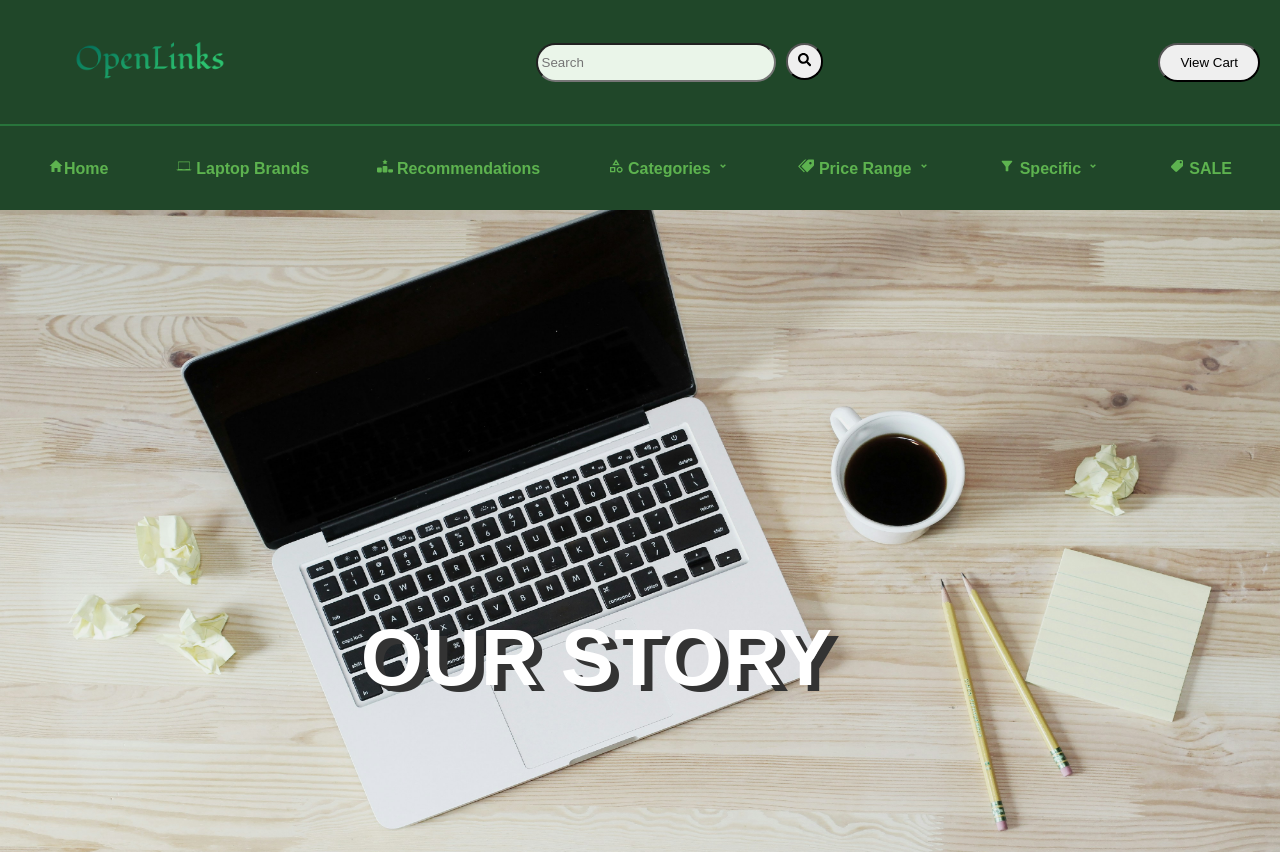
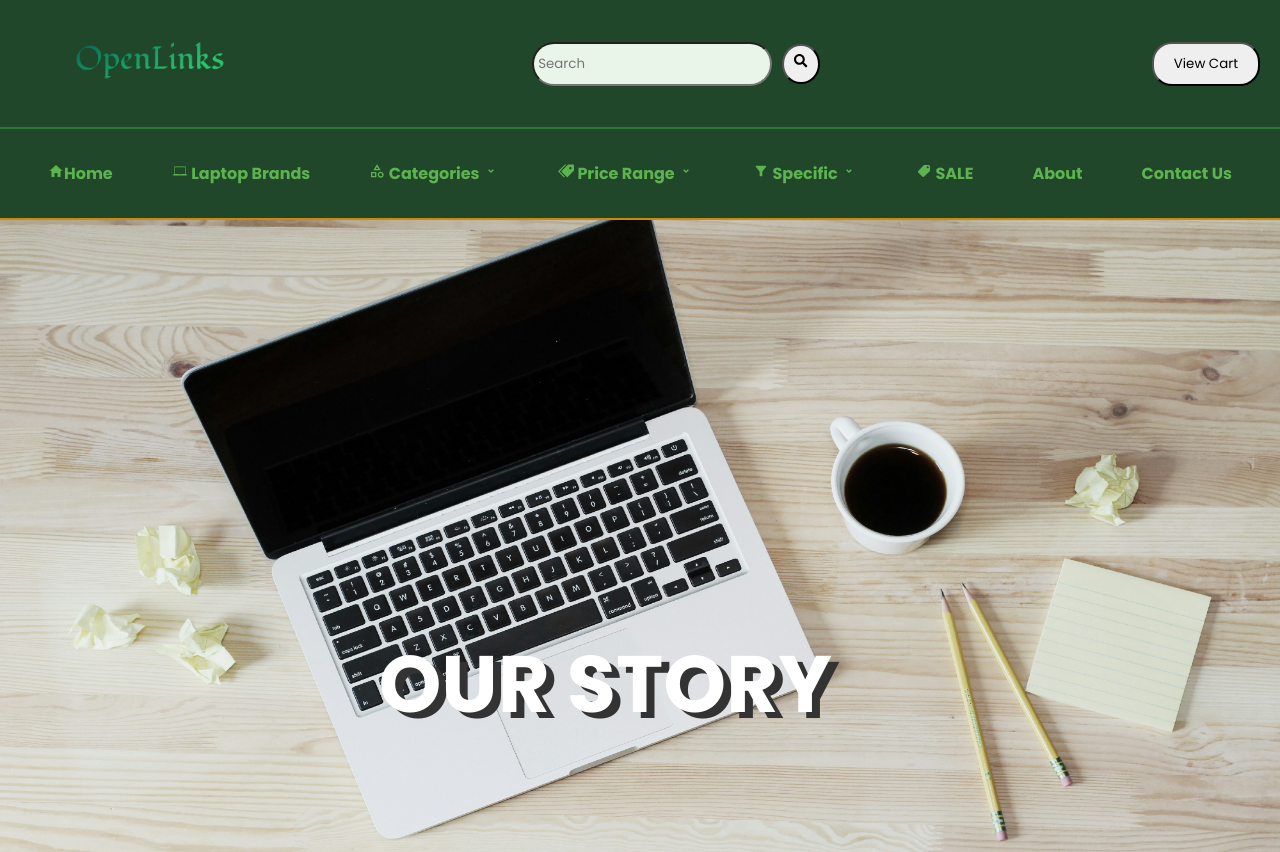
Before and after one commit to Gahbriehel/openlinks, a React (Create React App) app in the folder openlinks/: page /about in a window 1280 px wide. Shown: the top 852 px of the page. Built offline with nearby package versions, Linux system fonts and the light colour scheme.

Commit message:
added about and contact pages to nav || commented out recommendations link

```diff
--- a/openlinks/public/index.html
+++ b/openlinks/public/index.html
@@ -3,6 +3,7 @@
   <head>
     <meta charset="utf-8" />
     <link rel="icon" href="%PUBLIC_URL%profile.png" />
+    <link href="https://fonts.googleapis.com/css2?family=Poppins:wght@400;700&display=swap" rel="stylesheet">
     <meta name="viewport" content="width=device-width, initial-scale=1" />
     <meta name="theme-color" content="#000000" />
     <meta
--- a/openlinks/src/components/nav.css
+++ b/openlinks/src/components/nav.css
@@ -17,6 +17,7 @@
 
     /* Borders and Dividers */
     --border-color: #d6e4d6;
+    --border-orange: rgb(204, 137, 11);
 
     /* Notifications / Highlights */
     --error-warning: #d9534f;
@@ -109,3 +110,7 @@
     color: var(--tertiary-accent);
     font-weight: 700;
 }
+
+.nav_bottom {
+    border-bottom: 2px solid var(--border-orange);
+}
--- a/openlinks/src/components/nav.js
+++ b/openlinks/src/components/nav.js
@@ -41,12 +41,13 @@ const Nav = () => {
                     <ul>
                         <li><Link to='/' className='link'><IoMdHome />Home</Link></li>
                         <li><Link to='/brands' className='link'><IoIosLaptop /> Laptop Brands</Link></li>
-                        <li><Link to='/recommendations' className='link'><FaRankingStar /> Recommendations</Link></li>
+                        {/* <li><Link to='/recommendations' className='link'><FaRankingStar /> Recommendations</Link></li> */}
                         <li><Link to='/categories' className='link'><MdOutlineCategory /> Categories  <RiArrowDropDownLine/></Link></li>
                         <li><Link to='/price_range' className='link'><ImPriceTags /> Price Range  <RiArrowDropDownLine/></Link></li>
                         <li><Link to='/specific' className='link'><MdFilterAlt /> Specific  <RiArrowDropDownLine/></Link></li>
                         <li><Link to='/sale' className='link'><IoMdPricetag /> SALE</Link></li>
-
+                        <li><Link to='/about' className='link'>About</Link></li>
+                        <li><Link to='/contact' className='link'>Contact Us</Link></li>
                     </ul>
                 </div>
             </div>
```
